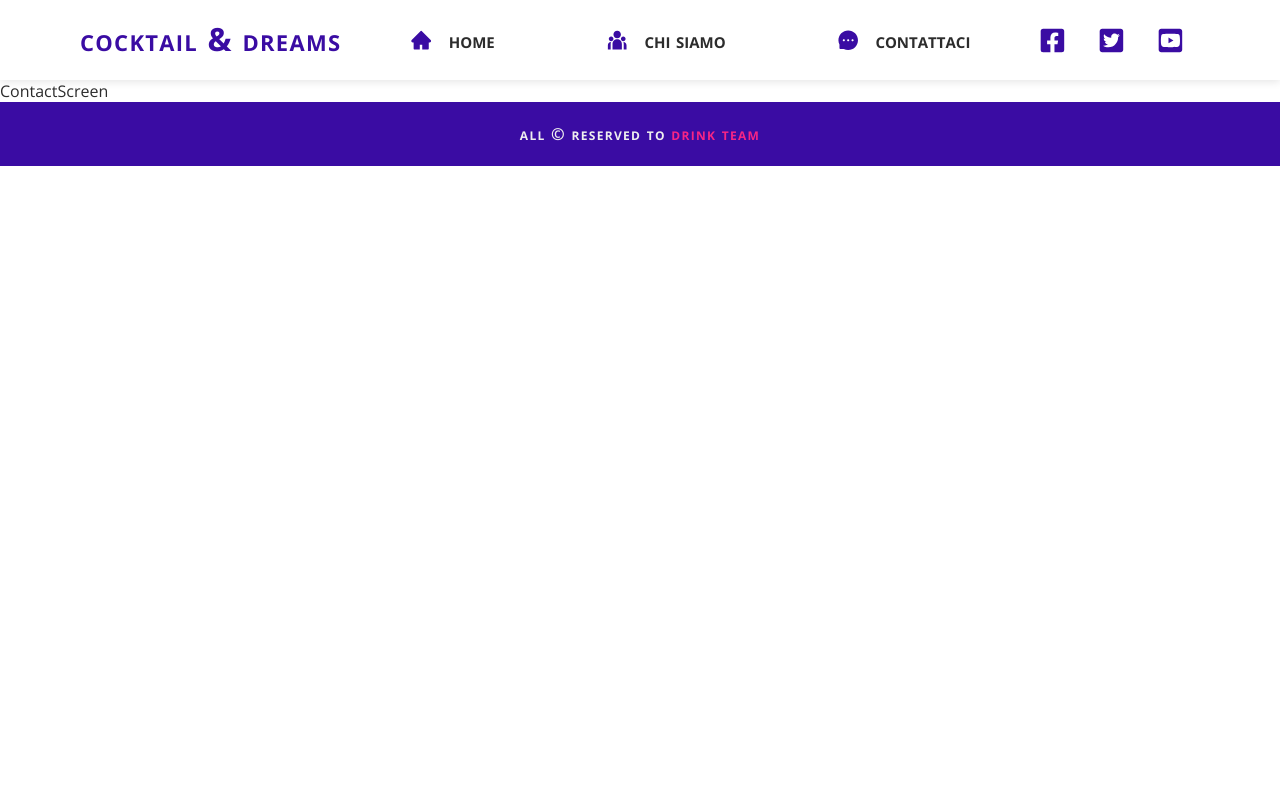
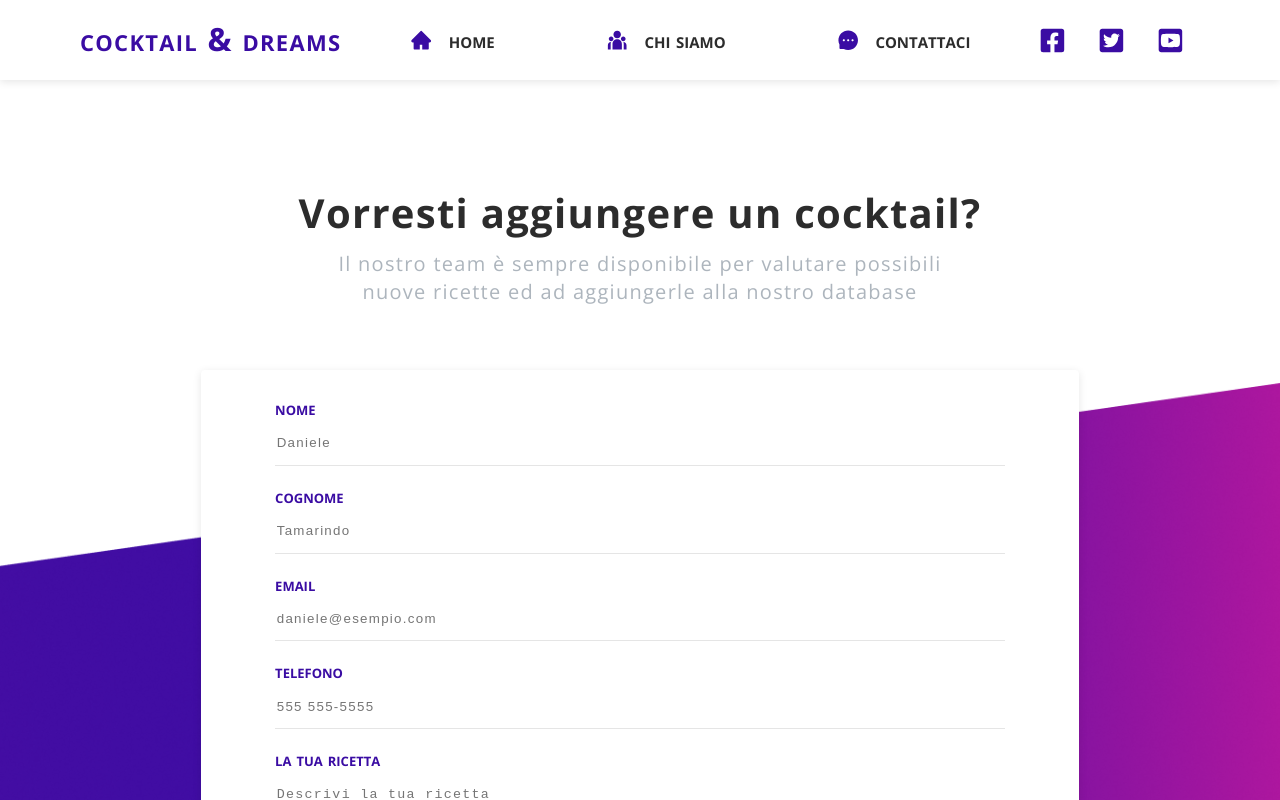
Before and after one commit to flavioamoruso/cocktail-react, a React (Create React App) app: page /contattaci in a window 1280 px wide. Shown: the top 800 px of the page. Built offline with nearby package versions, Linux system fonts and the light colour scheme.

Commit message:
contact and header page complete

```diff
--- a/src/components/Card.js
+++ b/src/components/Card.js
@@ -1,9 +1,27 @@
 import React from "react";
 import styled from "styled-components";
-const Card = () => {
+const Card = ({ title, icon, text, img, subtitle, className }) => {
   return (
-    <Wrapper>
-      <div className="card container">Card</div>
+    <Wrapper className={className ? `${className}` : ""}>
+      <div className="card container">
+        <div className="card-title">
+          <h4>{title}</h4>
+        </div>
+        {subtitle ? (
+          <div className="card-subtitle">
+            <h6>{subtitle}</h6>
+          </div>
+        ) : (
+          <div className="card-icon">{icon}</div>
+        )}
+        {text ? (
+          <div className="card-text">
+            <p>{text}</p>
+          </div>
+        ) : (
+          <img src={img} alt={title} className="card-img" />
+        )}
+      </div>
     </Wrapper>
   );
 };
--- a/src/screen/ContactScreen.js
+++ b/src/screen/ContactScreen.js
@@ -2,7 +2,86 @@ import React from "react";
 import { Hero } from "../components";
 import backImage from "../assets/image/Contact-hero.png";
 const ContactScreen = () => {
-  return <>ContactScreen</>;
+  return <>
+  <Hero img={backImage} disableOverlay>
+  <div className="contact-hero container">
+  <div className="contact-hero-text">
+  <div className="contact-hero-title">
+  <h2 className="contact-title">
+  Vorresti aggiungere un cocktail?
+  </h2>
+  <h4 className="contact-subtitle">
+  Il nostro team è sempre disponibile per valutare possibili nuove
+  ricette ed ad aggiungerle alla nostro database
+  </h4>
+  </div>
+  </div>
+  <div className="contact-form-container container">
+  <form
+  action="https://formspree.io/f/mleqgkdk"
+  method="POST"
+  className="contact-form container">
+  <div className="form-group">
+  <label htmlFor="nome">Nome</label>
+  <input
+  type="text"
+  id="nome"
+  name="nome"
+  className="input"
+  placeholder="Daniele"
+  />
+  <hr />
+  </div>
+  <div className="form-group">
+  <label htmlFor="cognome">Cognome</label>
+  <input
+  type="text"
+  id="cognome"
+  name="cognome"
+  className="input"
+  placeholder="Tamarindo"
+  />
+  <hr />
+  </div>
+  <div className="form-group">
+  <label htmlFor="email">Email</label>
+  <input
+  type="email"
+  id="email"
+  name="email"
+  className="input"
+  placeholder="daniele@esempio.com"
+  />
+  <hr />
+  </div>
+  <div className="form-group">
+  <label htmlFor="cellulare">Telefono</label>
+  <input
+  type="cel"
+  id="cellulare"
+  name="cellulare"
+  className="input"
+  placeholder="555 555-5555"
+  />
+  <hr />
+  </div>
+  <div className="form-group">
+  <label htmlFor="ricetta">La tua ricetta</label>
+  <textarea
+  type="tel"
+  id="ricetta"
+  name="ricetta"
+  className="input"
+  placeholder="Descrivi la tua ricetta"
+  />
+  </div>
+  <button type="submit" className="btn btn-primary">Invia Ricetta</button>
+  </form>
+  </div>
+  <form></form>
+  </div>
+  </Hero>
+  </>;
 };
 
 export default ContactScreen;
--- a/src/screen/HomeScreen.js
+++ b/src/screen/HomeScreen.js
@@ -5,7 +5,38 @@ import Lottie from "react-lottie";
 import animationData from "../assets/animation/drink-animation.json";
 import { Link } from "react-router-dom";
 const HomeScreen = () => {
-  return <>Home Screen</>;
-};
+  return (
+    <>
+    <Hero>
+    <div className="home-hero">
+    <div className="home-hero-text">
+    <div className="home-hero-title">
+    <h2 className="brand-color">COCKTAIL & DREAMS</h2>
+    <h5>IL LOCALE PIU' FAMOSO AL MONDO</h5>
+    </div>
+    <p>Cocktail & Dreams è un database che contiene tutti i drink a portata di mano di cui potrai direttamente gustarteli a casa tua seguendo la ricetta passo passo, senza esegerare!</p>
+    <Link to='/about' className="btn btn-primary">
+    Scopri di più
+    </Link>
+    </div>
+    <div className="home-hero-img">
+    <Lottie
+    options={{
+      loop: true,
+      autoplay: true,
+      reverse: true,
+      animationData: animationData,
+      rendererSettings: {
+        preserveAspectRatio: "xMidYMid slice",
+      },
+    }}
+    height={350}
+    />
+    </div>
+    </div>
+    </Hero>
+    </>
+    );
+  };
 
-export default HomeScreen;
+  export default HomeScreen;
--- a/src/utils/info.js
+++ b/src/utils/info.js
@@ -6,19 +6,19 @@ export const valueCards = [
     title: "Educare",
     icon: <IoSchool className="icon card-icon" />,
     text:
-      " Pickled hashtag portland pork belly cred selvage viral retro prism lomo narwhal cray selfies vegan lyft.",
+      " La vita è fatta di sofferenza ma spetta a noi resistere.",
   },
   {
     title: "Insegnare",
     icon: <IoPeopleCircleSharp className="icon card-icon" />,
     text:
-      "iPhone banh mi you probably haven't heard of them fanny pack marfa four loko freegan. XOXO salvia twee whatever post-ironic blog",
+      "Il mio Iphone non funziona, quindi ho chiamato un tecnico che mi risolvesse il problema",
   },
   {
     title: "Centralizzare",
     icon: <ImDatabase className="icon card-icon" />,
     text:
-      "Tilde post-ironic celiac franzen sustainable, vinyl polaroid direct trade tattooed vaporware kogi health goth cray echo park organic.",
+      "All'inizio del tuo percorso ti troverai in un tornado di imprevisti ma ricordati che sarai tu il tornado se resisti a tutto.",
   },
 ];
 
```
